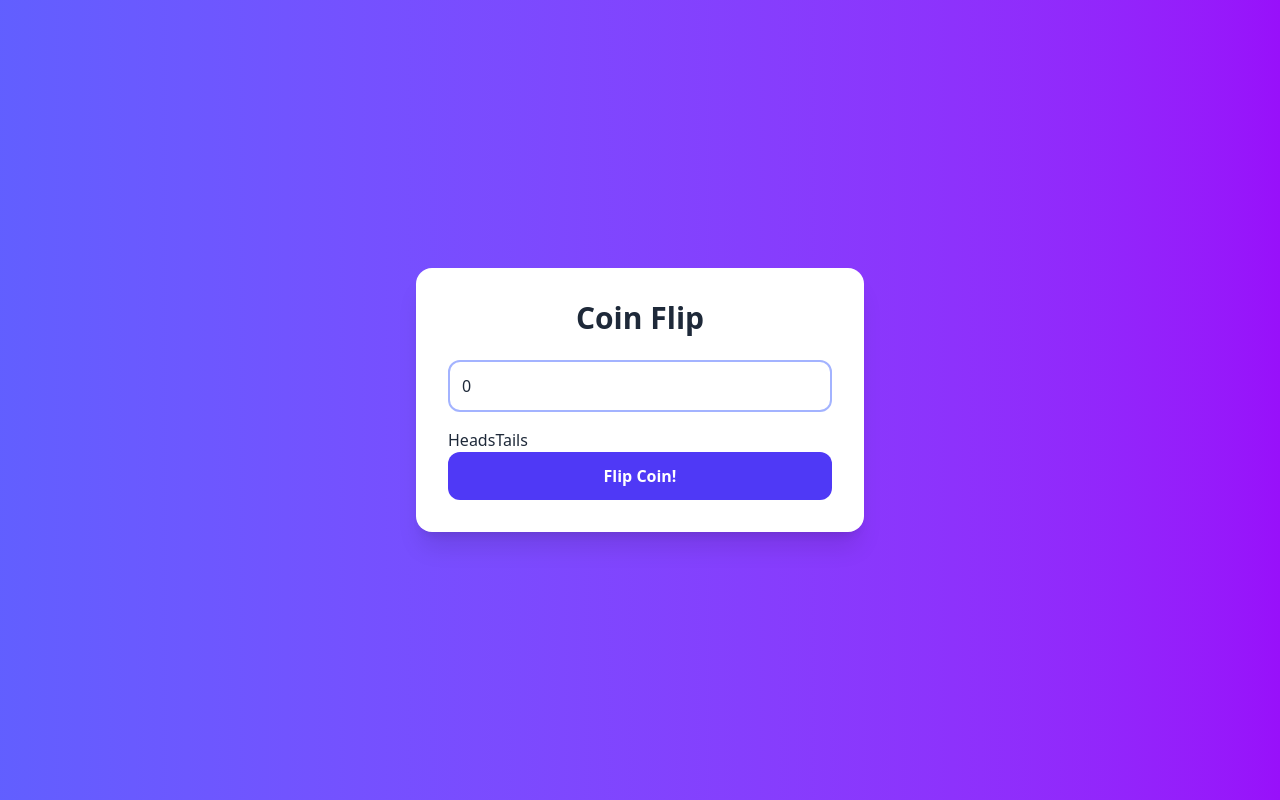
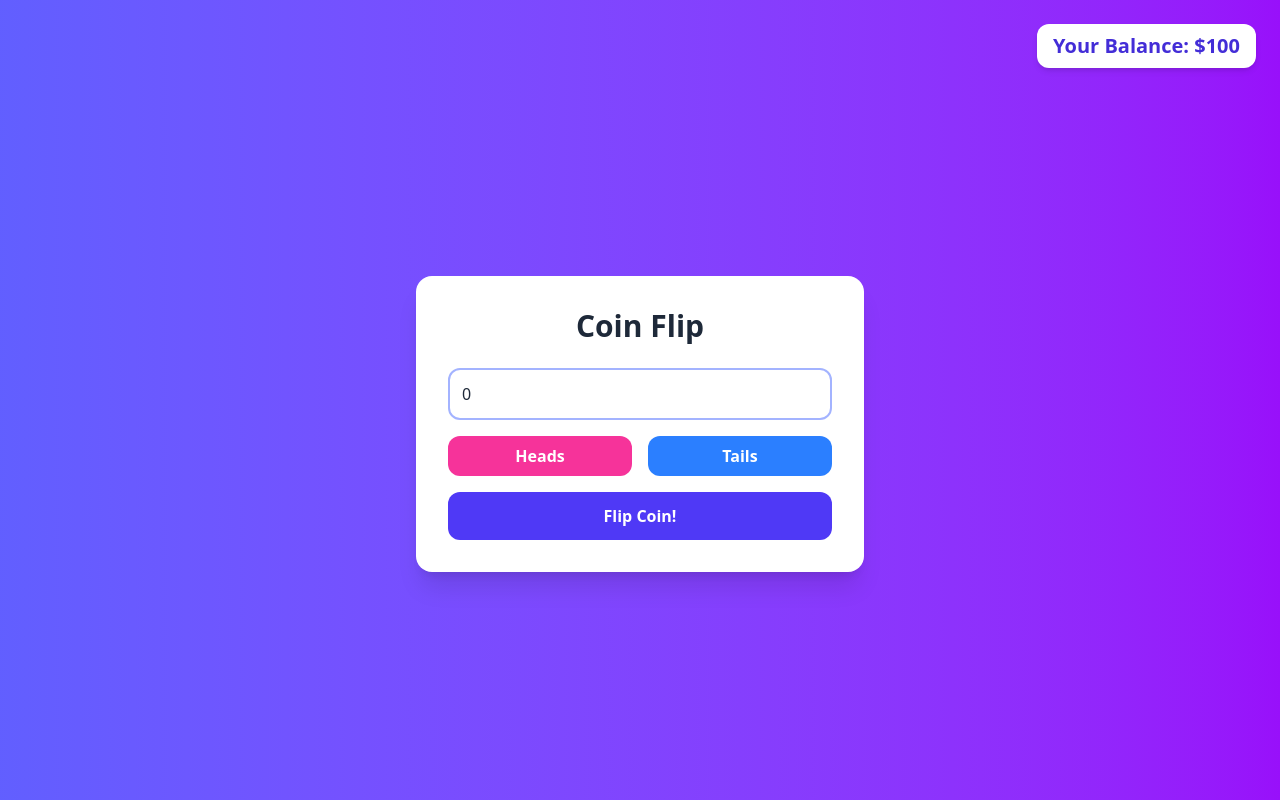
Before and after one commit to staten-island-tech/supabase-project-laiths-lucky-lounge-and-co, a Vue app in the folder app/: page /coinflip in a window 1280 px wide. Built offline with nearby package versions, Linux system fonts and the light colour scheme.

Commit message:
Update CoinFlip.vue

```diff
--- a/app/src/views/CoinFlip.vue
+++ b/app/src/views/CoinFlip.vue
@@ -1,8 +1,14 @@
 <template>
   <div
-    class="flex flex-col items-center justify-center min-h-screen bg-gradient-to-r from-indigo-500 to-purple-600 text-white p-6"
+    class="relative flex flex-col items-center justify-center min-h-screen bg-gradient-to-r from-indigo-500 to-purple-600 text-white p-6"
   >
-    <div class="bg-white text-gray-800 rounded-2xl shadow-xl p-8 w-full max-w-md">
+    <h1
+      class="absolute top-6 right-6 text-lg md:text-xl font-semibold bg-white text-indigo-700 px-4 py-2 rounded-xl shadow-md"
+    >
+      Your Balance: ${{ balance }}
+    </h1>
+
+    <div class="bg-white text-gray-800 rounded-2xl shadow-xl p-8 w-full max-w-md mt-12">
       <h1 class="text-3xl font-bold mb-6 text-center">Coin Flip</h1>
       <input
         v-model="inputNumber"
@@ -12,15 +18,31 @@
       />
       <p v-if="inputNumber" class="mb-4 text-lg text-center">
         You're betting <span class="font-semibold text-indigo-700">${{ inputNumber }}</span>
+        <p1 class="font-semibold text-indigo-700"></p1>
       </p>
-      <button @click="choice = 'heads'">Heads</button>
-      <button @click="choice = 'tails'">Tails</button>
+
+      <div class="flex justify-between gap-4 mb-4">
+        <button
+          @click="pChoice = 'Heads'"
+          class="flex-1 bg-pink-500 hover:bg-pink-600 text-white font-semibold py-2 px-4 rounded-xl transition duration-200"
+        >
+          Heads
+        </button>
+        <button
+          @click="pChoice = 'Tails'"
+          class="flex-1 bg-blue-500 hover:bg-blue-600 text-white font-semibold py-2 px-4 rounded-xl transition duration-200"
+        >
+          Tails
+        </button>
+      </div>
+
       <button
         @click="flipcoin"
         class="w-full bg-indigo-600 hover:bg-indigo-700 text-white font-bold py-3 px-4 rounded-xl transition duration-200"
       >
         Flip Coin!
       </button>
+
       <p v-if="result" class="mt-4 text-lg text-center">
         The coin landed on <span class="font-semibold text-indigo-700">{{ result }}</span>
       </p>
@@ -30,21 +52,37 @@
 
 <script setup>
 import { ref } from 'vue'
+
+let pChoice = ''
 const inputNumber = ref(0)
-let choice = ref('')
-let result = ref('')
+const result = ref('')
+const balance = ref(100)
+
 function flipcoin() {
   const randomNumber = Math.random()
-  if (randomNumber > 0.5) {
-    result.value = 'heads'
+  result.value = randomNumber > 0.5 ? 'Heads' : 'Tails'
+  winLoss(pChoice)
+}
+
+function winLoss(choice) {
+  if (result.value === choice) {
+    updateBalance(inputNumber.value, true)
   } else {
-    result.value = 'tails'
+    updateBalance(inputNumber.value, false)
   }
 }
 
-function payOut() {
-  if (choice === result) {
-    return inputNumber.value * 2
+function updateBalance(amount, win) {
+  if (win) {
+    balance.value += amount
+    console.log('You earned $' + amount)
+  } else {
+    balance.value -= amount
+    console.log('You lost $' + amount)
   }
 }
+
+if (pChoice === '') {
+  console.log('Please choose a side!')
+}
 </script>
```
